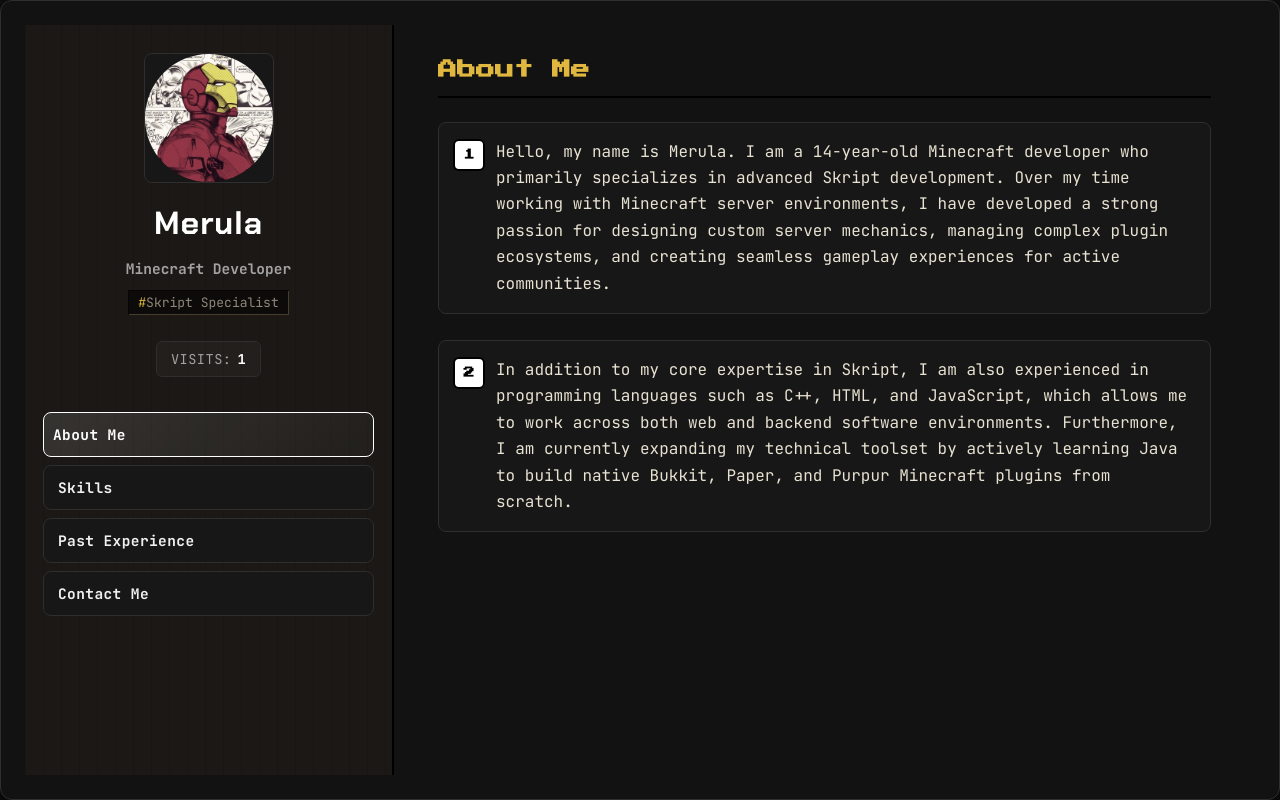
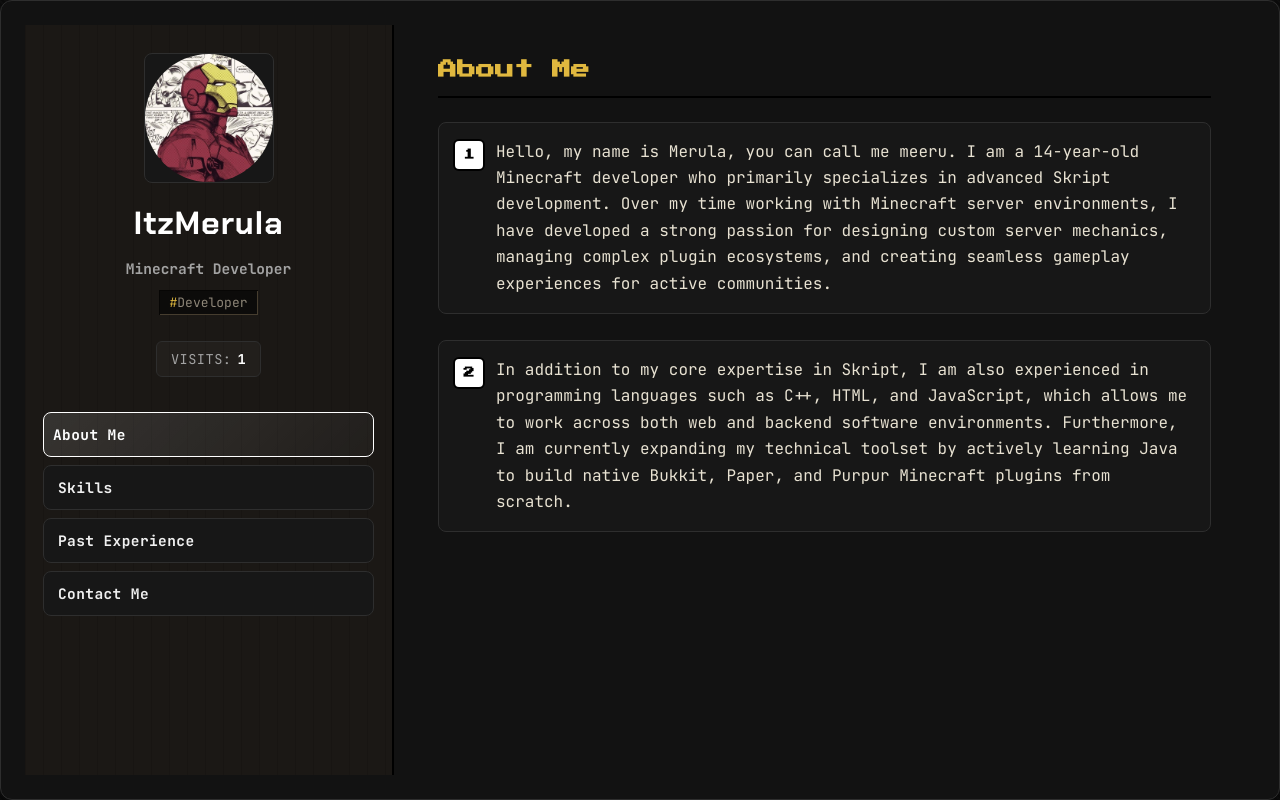
Before and after one commit to itzmerula/itzmerula.github.io, a plain HTML site: page index.html in a window 1280 px wide. Drawn offline with Linux system fonts and the light colour scheme.

Commit message:
Update CV details and player information
Updated the description meta tag and modified player name and title. Changed introductory text to include a nickname and updated the image source for an advancement.

```diff
--- a/index.html
+++ b/index.html
@@ -4,7 +4,7 @@
 <meta charset="UTF-8">
 <meta name="viewport" content="width=device-width, initial-scale=1.0, viewport-fit=cover">
 <meta name="theme-color" content="#0d0d0d">
-<meta name="description" content="Merula's CV - Minecraft Skript Developer">
+<meta name="description" content="Merula's CV - Minecraft Developer">
 <title>Merula's CV</title>
 <link rel="icon" href="assets/img/profile.png" type="image/png">
 <link rel="preconnect" href="https://fonts.googleapis.com">
@@ -210,9 +210,9 @@ document.addEventListener("DOMContentLoaded", function () {
         </div>
       </div>
 
-      <h1 class="player-name">Merula</h1>
+      <h1 class="player-name">ItzMerula</h1>
       <p class="player-title">Minecraft Developer</p>
-      <span class="server-tag">Skript Specialist</span>
+      <span class="server-tag">Developer</span>
 
       <p class="visit-counter">Visits: <span class="visit-count" data-visits hidden>0</span></p>
 
@@ -230,7 +230,7 @@ document.addEventListener("DOMContentLoaded", function () {
         <section class="tab-panel active" id="panel-about" role="tabpanel" aria-labelledby="tab-about">
           <h2>About Me</h2>
           <ol class="about-list">
-            <li><span class="about-num" aria-hidden="true">1</span><span>Hello, my name is Merula. I am a 14-year-old Minecraft developer who primarily specializes in advanced Skript development. Over my time working with Minecraft server environments, I have developed a strong passion for designing custom server mechanics, managing complex plugin ecosystems, and creating seamless gameplay experiences for active communities.</span></li>
+            <li><span class="about-num" aria-hidden="true">1</span><span>Hello, my name is Merula, you can call me meeru. I am a 14-year-old Minecraft developer who primarily specializes in advanced Skript development. Over my time working with Minecraft server environments, I have developed a strong passion for designing custom server mechanics, managing complex plugin ecosystems, and creating seamless gameplay experiences for active communities.</span></li>
             <li><span class="about-num" aria-hidden="true">2</span><span>In addition to my core expertise in Skript, I am also experienced in programming languages such as C++, HTML, and JavaScript, which allows me to work across both web and backend software environments. Furthermore, I am currently expanding my technical toolset by actively learning Java to build native Bukkit, Paper, and Purpur Minecraft plugins from scratch.</span></li>
           </ol>
         </section>
@@ -300,7 +300,7 @@ document.addEventListener("DOMContentLoaded", function () {
 
           <div class="advancement bevel-out">
             <div class="adv-icon" data-media>
-              <img src="assets/img/past-gekkesmp.png" alt="" width="42" height="42" decoding="async">
+              <img src="assets/img/uffa.png" alt="" width="42" height="42" decoding="async">
               <span class="adv-icon-fallback" aria-hidden="true">UF</span>
             </div>
             <div class="adv-body">
```
